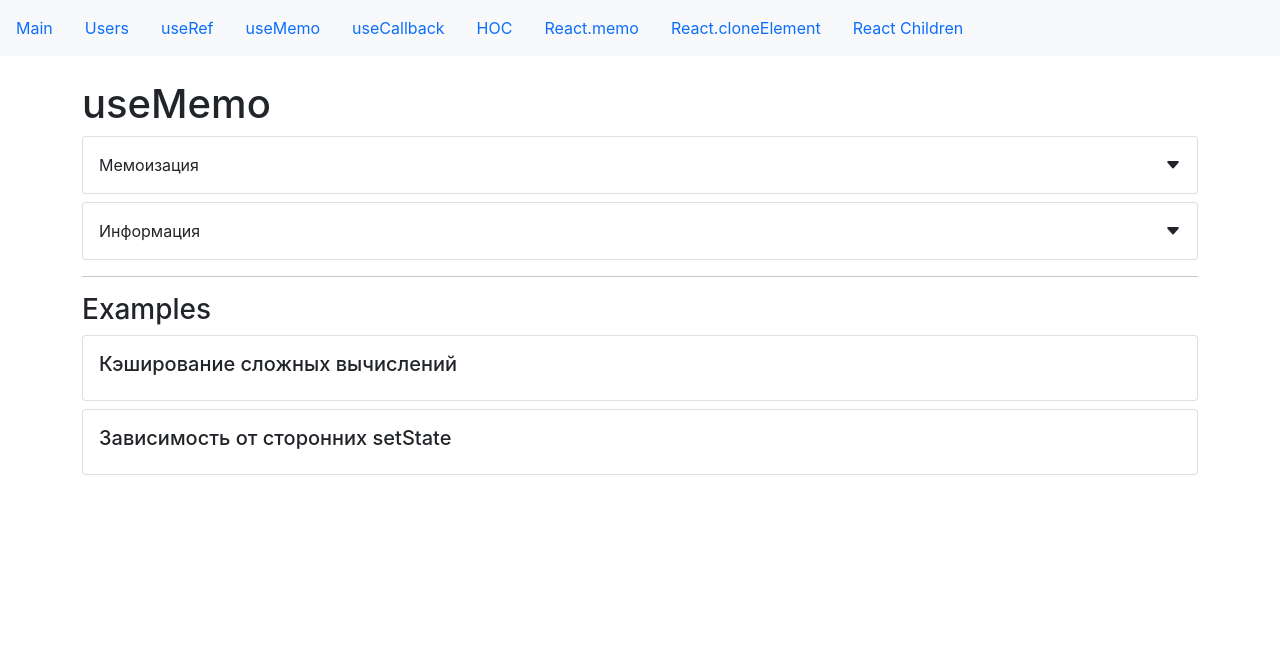
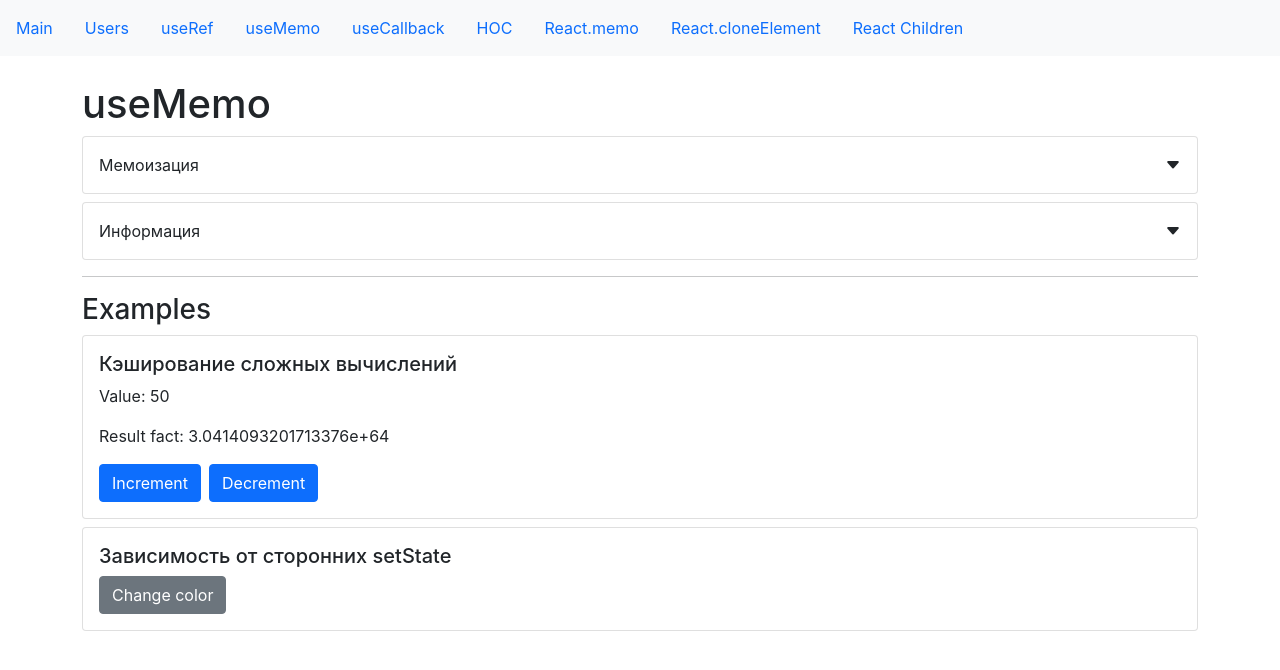
Before and after one commit to Almaz2607/start-hooks, a React (Create React App) app: page /useMemo in a window 1280 px wide. Shown: the top 670 px of the page. Built offline with nearby package versions, Linux system fonts and the light colour scheme.

Commit message:
lesson-11/theme 'hooks'-usememo

```diff
--- a/src/app/components/examples/useMemo/complexCalculate.jsx
+++ b/src/app/components/examples/useMemo/complexCalculate.jsx
@@ -1,15 +1,55 @@
-import React from "react";
+import React, { useEffect, useMemo, useState } from "react";
 import CardWrapper from "../../common/Card";
 import SmallTitle from "../../common/typografy/smallTitle";
 
+function factorial(n) {
+    return n ? n * factorial(n - 1) : 1;
+}
+
+function runFactorial(n) {
+    console.log("run factorial");
+    return factorial(n);
+}
+
 const ComplexCalculateExample = () => {
+    const [value, setValue] = useState(50);
+    const [otherState, setOtherState] = useState(false);
+
+    const buttonColor = otherState ? "primary" : "secondary";
+
+    useEffect(() => {
+        console.log("Button color");
+    }, [buttonColor]);
+
+    const fact = useMemo(() => runFactorial(value), [value]);
+
     return (
         <>
             <CardWrapper>
                 <SmallTitle>Кэширование сложных вычислений</SmallTitle>
+                <p>Value: {value}</p>
+                <p>Result fact: {fact}</p>
+                <button
+                    className="btn btn-primary me-2"
+                    onClick={() => setValue((prevState) => prevState + 10)}
+                >
+                    Increment
+                </button>
+                <button
+                    className="btn btn-primary"
+                    onClick={() => setValue((prevState) => prevState - 10)}
+                >
+                    Decrement
+                </button>
             </CardWrapper>
             <CardWrapper>
                 <SmallTitle>Зависимость от сторонних setState</SmallTitle>
+                <button
+                    className={"btn btn-" + buttonColor}
+                    onClick={() => setOtherState((prevState) => !prevState)}
+                >
+                    Change color
+                </button>
             </CardWrapper>
         </>
     );
```
